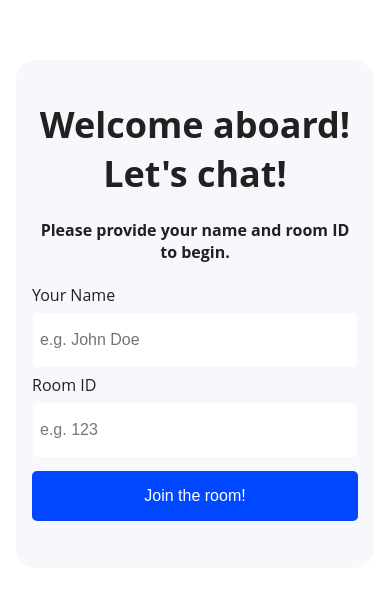
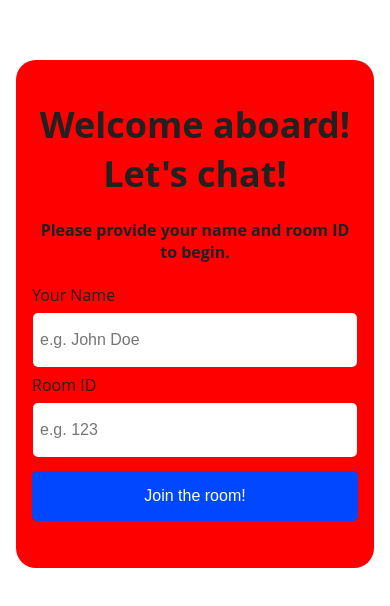
Before and after one commit to nocosharold/realtime_chat_app_client, a React (Create React App) app: page / in a window 390 px wide. Shown: the part 124-730 px from the top of the page. Built offline with nearby package versions, Linux system fonts and the light colour scheme; no server answers; the HTML template or start-up script is replaced by a standard one.

Commit message:
test css

```diff
--- a/src/App.css
+++ b/src/App.css
@@ -30,6 +30,7 @@ body {
   padding: 55px;
   width: 400px;
   @media only screen and (max-width: 425px) {
+    background-color: red;
     padding: 40px 16px;
     width: calc(100% - 32px);
   }
@@ -93,6 +94,7 @@ body {
   border-radius: 20px;
   @media only screen and (max-width: 425px) {
     width: 100%;
+    height: 100vh;
   }
 }
 
@@ -116,7 +118,7 @@ body {
 }
 
 .chat-window .chat-body {
-  height: calc(746px - (45px + 70px));
+  height: calc(100vh - 17vh);
   border-bottom: 1px solid #F3F3F7;
   background: #fff;
 
```
